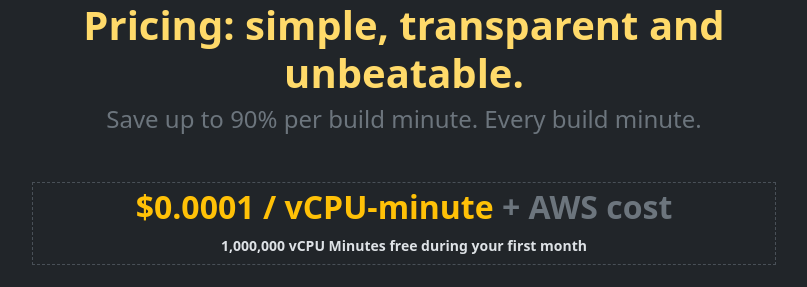
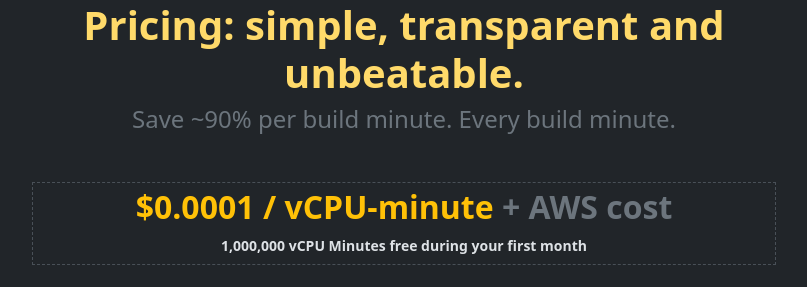
Before and after one commit to sprinters-sh/sprinters.sh, a Jekyll site: the page built from index.html, in a window 1280 px wide and 900 px high, scrolled down 3505 px. Shown: the part 158-445 px from the top of the window, without its empty margins (236-1043 px from the left). Built offline with Jekyll 4.4.1, drawn with Linux system fonts in a browser that asks for light colours.

Commit message:
Tuned pricing wording.

```diff
--- a/index.html
+++ b/index.html
@@ -119,7 +119,7 @@
 
 <div class="col-md-8 mx-auto text-center mt-5">
     <h2 id="pricing" class="mt-7 fw-semibold text-warning-emphasis fs-1">Pricing: simple, transparent and unbeatable.</h2>
-    <h4 class="mb-3 text-secondary">Save up to 90% per build minute. Every build minute.</h4>
+    <h4 class="mb-3 text-secondary">Save ~90% per build minute. Every build minute.</h4>
 
     <div class="fs-2 fw-semibold text-warning mt-5 mb-4 border border-1" style="border-style: dashed !important;">
         $0.0001 / vCPU-minute <span class="text-secondary text-nowrap">+ AWS cost</span>
```
